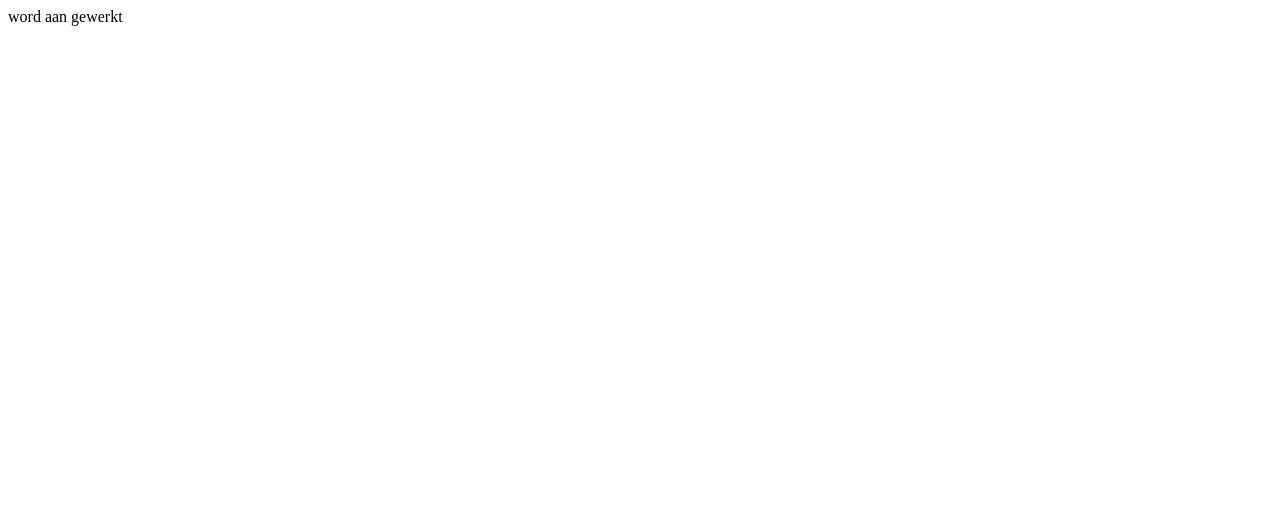
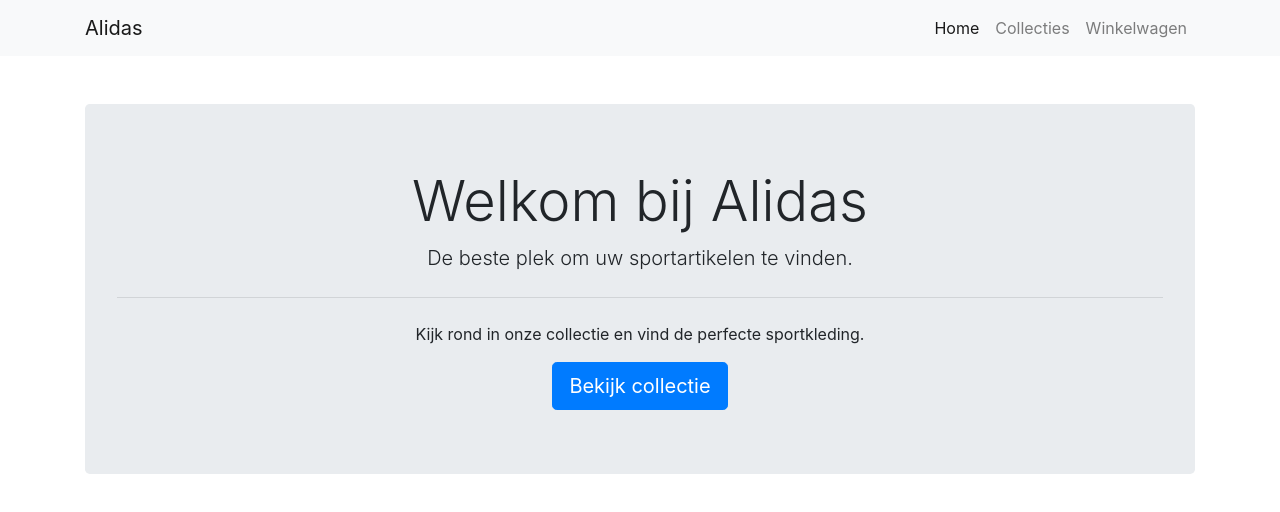
Before and after one commit to CyberSelim/webshop-alidas, a plain HTML site: page index.html in a window 1280 px wide. Drawn offline with nearby package versions, Linux system fonts and the light colour scheme.

Commit message:
index.html

```diff
--- a/index.html
+++ b/index.html
@@ -1 +1,53 @@
-word aan gewerkt
+<!DOCTYPE html>
+<html lang="nl">
+
+<head>
+    <meta charset="UTF-8">
+    <meta name="viewport" content="width=device-width, initial-scale=1.0">
+    <title>Alidas Webshop</title>
+    <link rel="stylesheet" href="https://stackpath.bootstrapcdn.com/bootstrap/4.5.2/css/bootstrap.min.css">
+    <link rel="stylesheet" href="styles.css">
+</head>
+
+<body>
+
+    <nav class="navbar navbar-expand-lg navbar-light bg-light">
+        <div class="container">
+            <a class="navbar-brand" href="#">Alidas</a>
+            <button class="navbar-toggler" type="button" data-toggle="collapse" data-target="#navbarNav"
+                aria-controls="navbarNav" aria-expanded="false" aria-label="Toggle navigation">
+                <span class="navbar-toggler-icon"></span>
+            </button>
+            <div class="collapse navbar-collapse" id="navbarNav">
+                <ul class="navbar-nav ml-auto">
+                    <li class="nav-item active">
+                        <a class="nav-link" href="#">Home</a>
+                    </li>
+                    <li class="nav-item">
+                        <a class="nav-link" href="collecties.html">Collecties</a>
+                    </li>
+                    <li class="nav-item">
+                        <a class="nav-link" href="#">Winkelwagen</a>
+                    </li>
+                </ul>
+            </div>
+        </div>
+    </nav>
+
+    <div class="container mt-5">
+        <div class="jumbotron text-center">
+            <h1 class="display-4">Welkom bij Alidas</h1>
+            <p class="lead">De beste plek om uw sportartikelen te vinden.</p>
+            <hr class="my-4">
+            <p>Kijk rond in onze collectie en vind de perfecte sportkleding.</p>
+            <a class="btn btn-primary btn-lg" href="collecties.html" role="button">Bekijk collectie</a>
+        </div>
+    </div>
+
+    <script src="https://code.jquery.com/jquery-3.5.1.slim.min.js"></script>
+    <script src="https://cdn.jsdelivr.net/npm/@popperjs/core@2.5.4/dist/umd/popper.min.js"></script>
+    <script src="https://stackpath.bootstrapcdn.com/bootstrap/4.5.2/js/bootstrap.min.js"></script>
+
+</body>
+
+</html>
```
